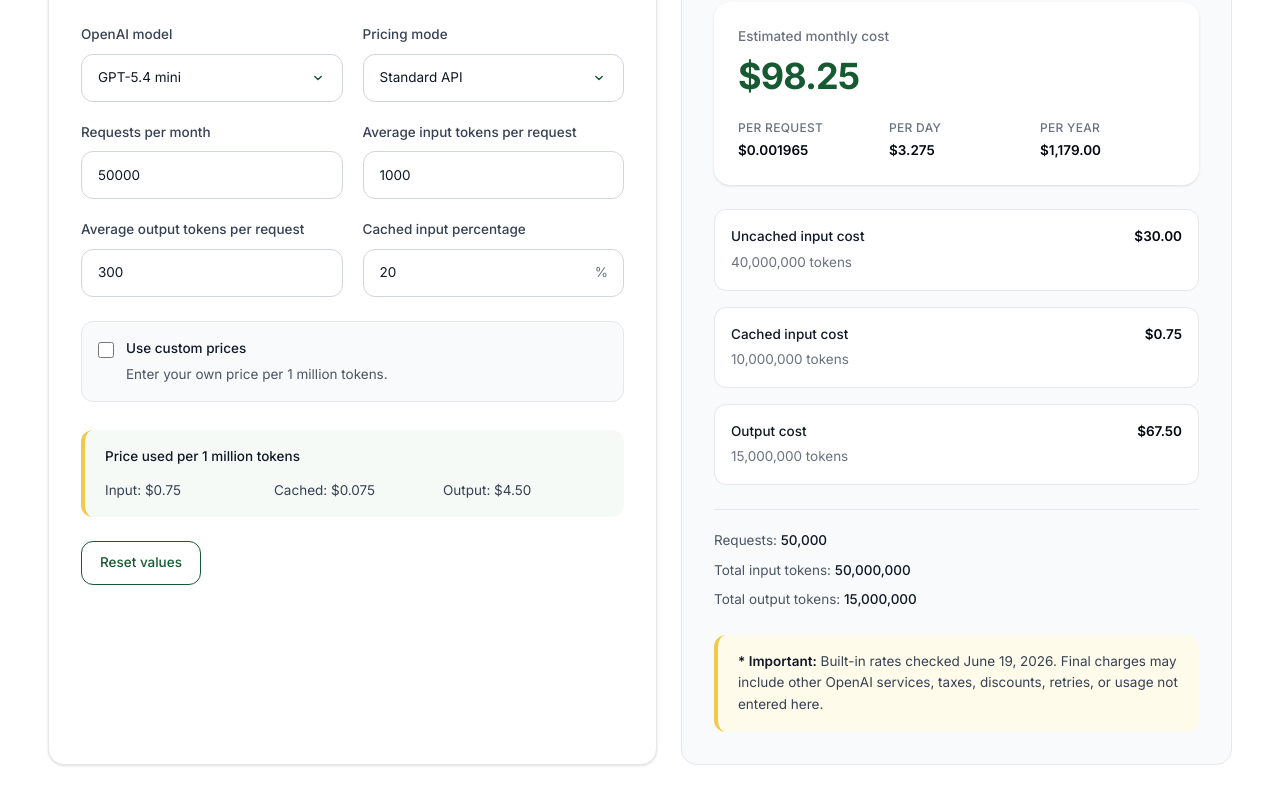
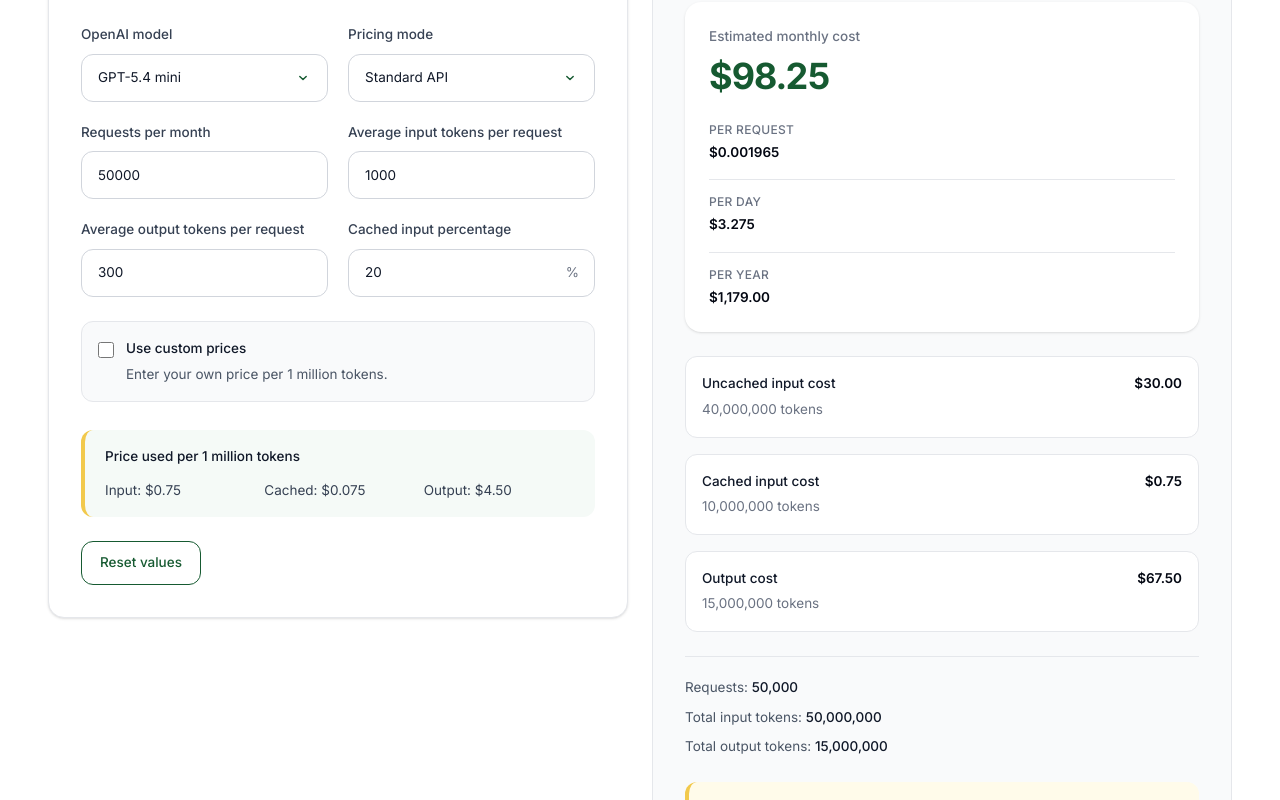
Before and after one commit to vaarunsonawwane-ops/beeija, a Next.js app: page /tools/openai-api-cost-calculator in a window 1280 px wide. Shown: the part 640-1440 px from the top of the page. Built offline with nearby package versions, Linux system fonts and the light colour scheme.

Commit message:
Update ToolClient.tsx

```diff
--- a/app/tools/openai-api-cost-calculator/ToolClient.tsx
+++ b/app/tools/openai-api-cost-calculator/ToolClient.tsx
@@ -3,7 +3,7 @@
 import { useMemo, useState } from "react";
 import BeeijaSelect from "@/app/components/BeeijaSelect";
 import BeeijaNumberField from "@/app/components/BeeijaNumberField";
-import BeeijaNotice from "@/app/components/BeeijaNotice";
+import BeeijaCalculatorResultPanel from "@/app/components/BeeijaCalculatorResultPanel";
 
 type ModelKey = "gpt-5.5" | "gpt-5.4" | "gpt-5.4-mini";
 
@@ -193,8 +193,8 @@ export default function ToolClient() {
   };
 
   return (
-    <div className="grid gap-6 lg:grid-cols-[1.05fr_0.95fr]">
-      <section className="rounded-2xl border border-gray-200 bg-white p-6 shadow-sm md:p-8">
+    <div className="grid min-w-0 gap-6 lg:grid-cols-[minmax(0,1fr)_minmax(0,1fr)]">
+      <section className="min-w-0 rounded-2xl border border-gray-200 bg-white p-6 shadow-sm md:p-8">
         <div>
           <h2 className="text-2xl font-semibold text-gray-950">
             Enter Your OpenAI API Usage
@@ -326,25 +326,13 @@ export default function ToolClient() {
         </button>
       </section>
 
-      <section className="rounded-2xl border border-gray-200 bg-gray-50 p-6 md:p-8">
-        <h2 className="text-2xl font-semibold text-gray-950">
-          Estimated OpenAI API Cost
-        </h2>
-
-        <p className="mt-3 leading-relaxed text-gray-600">
-          This estimate covers text token charges only.
-        </p>
-
-        <div className="mt-7 rounded-2xl bg-white p-6 shadow-sm">
-          <p className="text-sm font-medium text-gray-500">
-            Estimated monthly cost
-          </p>
-
-          <p className="mt-2 break-words text-4xl font-bold tracking-tight text-[var(--green)]">
-            {formatMoney(result.monthlyCost)}
-          </p>
-
-          <div className="mt-6 grid gap-4 sm:grid-cols-3">
+      <BeeijaCalculatorResultPanel
+        title="Estimated OpenAI API Cost"
+        description="This estimate covers text token charges only."
+        primaryLabel="Estimated monthly cost"
+        primaryValue={formatMoney(result.monthlyCost)}
+        stats={
+          <div className="grid min-w-0 gap-4 sm:grid-cols-3">
             <ResultStat
               label="Per request"
               value={formatMoney(result.costPerRequest)}
@@ -358,9 +346,9 @@ export default function ToolClient() {
               value={formatMoney(result.yearlyCost)}
             />
           </div>
-        </div>
-
-        <div className="mt-6 space-y-4">
+        }
+        breakdown={
+          <div className="space-y-4">
             <CostRow
               label="Uncached input cost"
               detail={`${formatNumber(result.uncachedInputTokens)} tokens`}
@@ -379,8 +367,9 @@ export default function ToolClient() {
               value={formatMoney(result.outputCost)}
             />
           </div>
-
-        <div className="mt-6 border-t border-gray-200 pt-5 text-sm leading-relaxed text-gray-600">
+        }
+        totals={
+          <div className="min-w-0 break-words text-sm leading-relaxed text-gray-600 [overflow-wrap:anywhere]">
             <p>
               Requests:{" "}
               <span className="font-medium text-gray-900">
@@ -402,22 +391,22 @@ export default function ToolClient() {
               </span>
             </p>
           </div>
-
-        <BeeijaNotice>
-          Built-in rates checked June 19, 2026. Final charges may include other OpenAI services, taxes, discounts, retries, or usage not entered here.
-        </BeeijaNotice>
-      </section>
+        }
+        noticeText="Built-in rates checked June 19, 2026. Final charges may include other OpenAI services, taxes, discounts, retries, or usage not entered here."
+      />
     </div>
   );
 }
 
 function ResultStat({ label, value }: { label: string; value: string }) {
   return (
-    <div>
+    <div className="min-w-0">
       <p className="text-xs font-medium uppercase tracking-wide text-gray-500">
         {label}
       </p>
-      <p className="mt-1 font-semibold text-gray-950">{value}</p>
+      <p className="mt-1 break-words font-semibold text-gray-950 [overflow-wrap:anywhere]">
+        {value}
+      </p>
     </div>
   );
 }
@@ -432,13 +421,15 @@ function CostRow({
   value: string;
 }) {
   return (
-    <div className="flex items-start justify-between gap-4 rounded-xl border border-gray-200 bg-white p-4">
-      <div>
+    <div className="flex min-w-0 items-start justify-between gap-4 rounded-xl border border-gray-200 bg-white p-4">
+      <div className="min-w-0 flex-1">
         <p className="font-medium text-gray-900">{label}</p>
         <p className="mt-1 text-sm text-gray-500">{detail}</p>
       </div>
 
-      <p className="font-semibold text-gray-950">{value}</p>
+      <p className="max-w-[46%] shrink-0 break-words text-right font-semibold text-gray-950 [overflow-wrap:anywhere]">
+        {value}
+      </p>
     </div>
   );
 }
```
Lines whose indentation alone changed are shown as unchanged.
